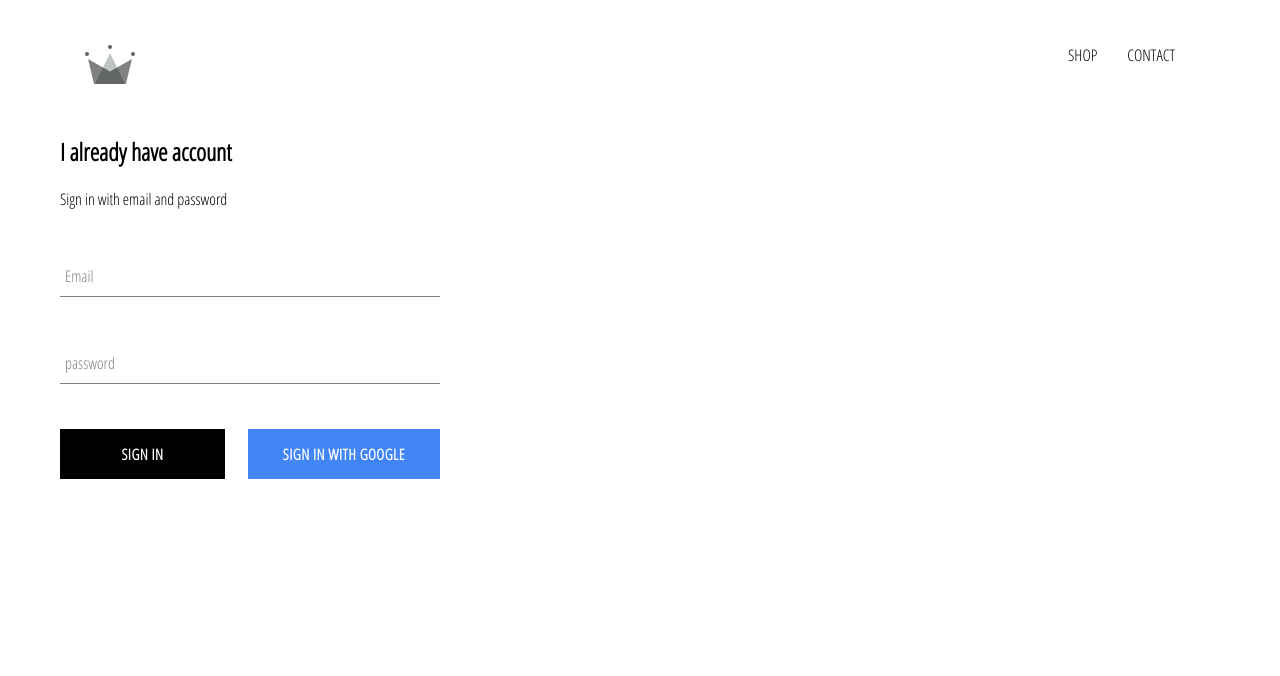
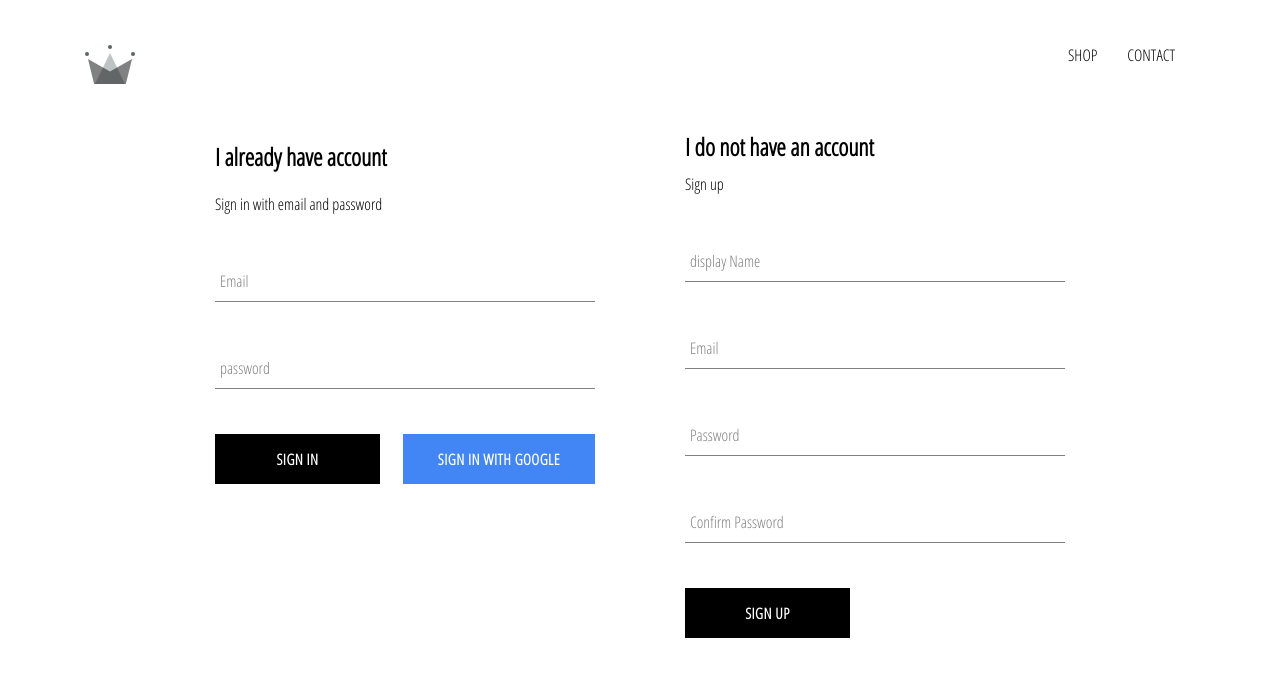
Before and after one commit to mehdidili/crwn-clothing, a React (Create React App) app: page /signin in a window 1280 px wide. Shown: the top 676 px of the page. Built offline with nearby package versions, Linux system fonts and the light colour scheme; no server answers.

Commit message:
Add sign-up page

```diff
--- a/src/App.js
+++ b/src/App.js
@@ -5,7 +5,7 @@
 import ShopPage from './pages/shop/shop.component';
 import SignInAndSignUpPage from './pages/sign-in-and-sign-up/sign-in-and-sign-up.component';
 import { auth } from './firebase/firebase.utils';
-
+import { createUserProfileDocument } from './firebase/firebase.utils';
 import Header from './components/header/header.component';
 class App extends Component {
   constructor(){
@@ -18,8 +18,22 @@
   unsubscribeFromAuth = null;
 
   componentDidMount() {
-        this.unsubscribeFromAuth = auth.onAuthStateChanged(user => {
-        this.setState({currentUser: user});
+        this.unsubscribeFromAuth = auth.onAuthStateChanged(async userAuth => {
+          if(userAuth){
+            const userRef = await createUserProfileDocument(userAuth);
+
+            userRef.onSnapshot(snapShot =>{
+              this.setState({
+                currentUser:{
+                  id: snapShot.id,
+                  ...snapShot.data()
+                }
+              });
+            });
+          }
+          this.setState({currentUser: userAuth});
+          console.log(this.state.currentUser );
+
       });
   }
 
--- a/src/components/form-input/form-input.component.jsx
+++ b/src/components/form-input/form-input.component.jsx
@@ -7,7 +7,6 @@
             <div className='group' >
                 <input  className='form-input' onChange={handleOnChange} {...otherProps} />
                 {
-
                     label ?
                     (<label className={`${otherProps.value.length ? 'shrink' : ''} form-input-label`} >{label}</label>)
                     : null
--- a/src/components/sign-in/sign-in.styles.scss
+++ b/src/components/sign-in/sign-in.styles.scss
@@ -7,7 +7,8 @@
         display: flex;
         justify-content: space-between;
     }
+
+    .title {
+        margin: 10px 10px;
+    }
 }
-.title {
-    margin: 10px 10px;
-}
--- /dev/null
+++ b/src/components/sign-up/sign-up.component.jsx
@@ -0,0 +1,98 @@
+import React, { Component } from 'react';
+import FormInput from '../form-input/form-input.component';
+import CustomButton from '../custom-button/custom-button.component';
+import {auth, createUserProfileDocument} from '../../firebase/firebase.utils';
+
+import './sign-up.styles.scss';
+
+class SignUp extends Component {
+    constructor() {
+        super();
+        this.state = {
+            displayName: '',
+            email: '',
+            password: '',
+            confirmPassword: ''
+        }
+    }
+
+    handleSubmit = async (event) => {
+        event.preventDefault();
+        const { displayName, email, password, confirmPassword } = this.state;
+
+        if(password !== confirmPassword){
+            alert("password don't match");
+            return;
+        }
+
+        try {
+            const { user } = await auth.createUserWithEmailAndPassword(email, password);
+            await createUserProfileDocument(user , { displayName });
+            this.setState({
+                displaName: '',
+                email: '',
+                password: '',
+                confirmPassword: ''
+            });
+        }
+        catch(error) {
+            console.log(error);
+        }
+    }
+
+    handleChange = async (event) => {
+        const { name, value } = event.target;
+        this.setState({
+            [name]: value
+        })
+    }
+
+    render() {
+        const { displayName, email, password, confirmPassword } = this.state;
+        return (
+            <div className='sign-up'>
+                <h2 className='title'>I do not have an account</h2>
+                <span >Sign up </span>
+                <form className='sign-up-form' onSubmit={this.handleSubmit}>
+                    <FormInput
+                        type='text'
+                        name='displayName'
+                        label='display Name'
+                        handleOnChange= {this.handleChange}
+                        value= {displayName}
+                        />
+
+                     <FormInput
+                        type='email'
+                        name='email'
+                        label='Email'
+                        handleOnChange={this.handleChange}
+                        value= {email}
+                     />
+
+                     <FormInput
+                        type='password'
+                        name='password'
+                        label='Password'
+                        handleOnChange={this.handleChange}
+                        value= {password}
+                        />
+
+                    <FormInput
+                        type='password'
+                        name='confirmPassword'
+                        label='Confirm Password'
+                        handleOnChange={this.handleChange}
+                        value= {confirmPassword}
+                        />
+
+
+                    <CustomButton type='submit' >Sign Up</CustomButton>
+
+                </form>
+            </div>
+        );
+    }
+}
+
+export default SignUp;
--- /dev/null
+++ b/src/components/sign-up/sign-up.styles.scss
@@ -0,0 +1,9 @@
+.sign-up {
+    display: flex;
+    flex-direction: column;
+    width: 380px;
+
+    .title {
+        margin: 10px 0;
+    }
+}
--- a/src/firebase/firebase.utils.js
+++ b/src/firebase/firebase.utils.js
@@ -13,13 +13,30 @@
   };
 
 
-  export const createUserProfileDocument = (userAuth, additionalData) => {
+  export const createUserProfileDocument = async (userAuth, additionalData) => {
     if(!userAuth) return;
 
-    const userRef =firestore.doc(`users/${userAuth.uid}`);
-    const userSnap = userRef.get( );
+    const userRef = firestore.doc(`users/${userAuth.uid}`);
+    const userSnap =  await userRef.get();
+    if(!userSnap.exists){
+      const {displayName, email } = userAuth;
+      const createAt = new Date();
 
+      try {
+        await userRef.set({
+          displayName,
+          email,
+          createAt,
+          ...additionalData
 
+        });
+      }
+      catch(error){
+          console.log('error creating user', error.message);
+      }
+    }
+
+    return userRef;
 
   }
 
--- a/src/pages/sign-in-and-sign-up/sign-in-and-sign-out.styles.scss
+++ b/src/pages/sign-in-and-sign-up/sign-in-and-sign-out.styles.scss
@@ -0,0 +1,7 @@
+.sign-in-and-sign-out {
+    width: 850px;
+    display: flex;
+    flex-direction: row;
+    justify-content: space-between;
+    margin: 30px auto;
+}
--- a/src/pages/sign-in-and-sign-up/sign-in-and-sign-up.component.jsx
+++ b/src/pages/sign-in-and-sign-up/sign-in-and-sign-up.component.jsx
@@ -1,11 +1,14 @@
 import React from 'react';
 import SignIn from '../../components/sign-in/sign-in.component';
 import './sign-in-and-sign-out.styles.scss';
+import SignUp from '../../components/sign-up/sign-up.component';
 
 const SignInAndSignUpPage = () => (
     <div className='sign-in-and-sign-out'>
         <SignIn />
+        <SignUp />
     </div>
+
 
 )
 
```
